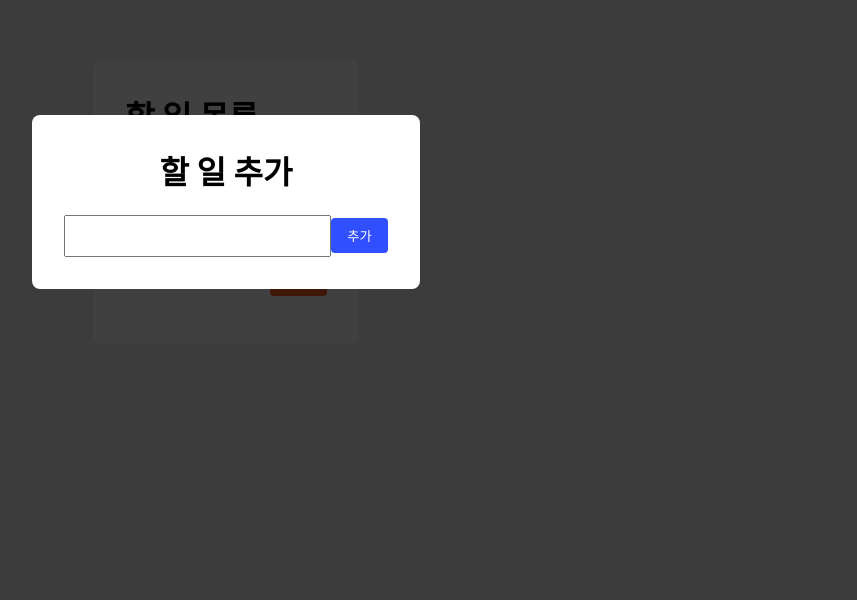
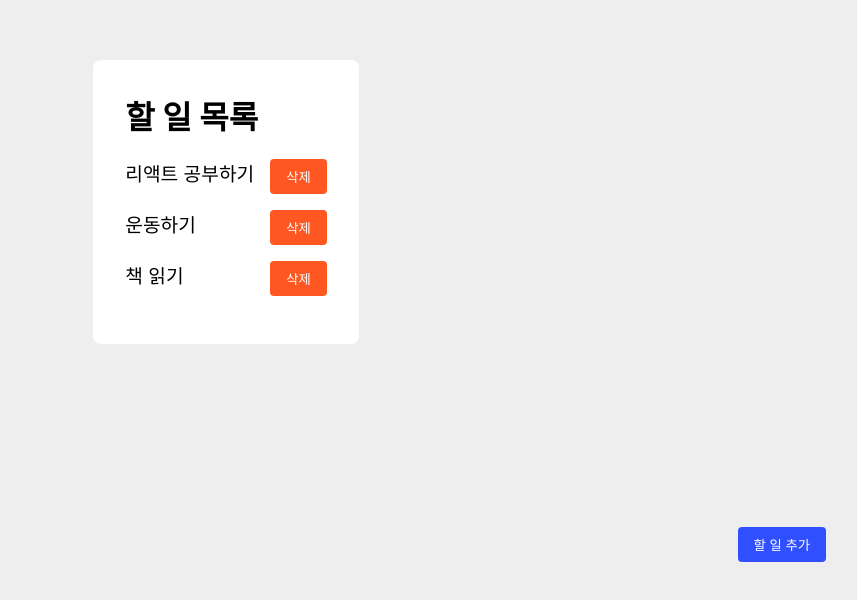
Before and after one commit to jchyeon0814/todo, a React (Create React App) app: page / in a window 1280 px wide. Shown: the part 198-798 px from the top of the page, without its empty margins (414-1271 px from the left). Built offline with nearby package versions, Linux system fonts and the light colour scheme.

Commit message:
할 일 추가 버튼 추가

```diff
--- a/src/App.tsx
+++ b/src/App.tsx
@@ -5,7 +5,7 @@
 import styled from '@emotion/styled';
 import { DataView } from 'components/DataView';
 import { TodoInput } from 'components/TodoInput';
-
+import { Button } from 'components/Button'
 
 const Container = styled.div`
   height: 100vh;
@@ -16,12 +16,22 @@
   background-color: #eeeeee;
 `;
 
+const ShowInputButton = styled.div`
+  position: absolute;
+  right: 40px;
+  bottom: 40px;
+  z-index: 1;
+`;
+
+
 function App() {
   const [todoList, setTodoList] = useState([
     '리액트 공부하기',
     '운동하기',
     '책 읽기',
   ]);
+
+  const [showTodoInput, setShowTodoInput] = useState(false);
 
   const onDelete = (todo: string) => {
     setTodoList(todoList.filter((item) => item !== todo));
@@ -31,12 +41,20 @@
     if (todo === '') return;
 
     setTodoList([...todoList, todo]);
+    setShowTodoInput(false);
   }
 
   return (
     <Container>
       <DataView title="할 일 목록" onDelete={onDelete} todoList={todoList} />
-      <TodoInput onAdd={onAdd} />
+      {showTodoInput && <TodoInput onAdd={onAdd} />}
+      <ShowInputButton>
+        <Button
+          label={showTodoInput ? '닫기' : '할 일 추가'}
+          color={showTodoInput ? undefined : '#304FFE'}
+          onClick={() => setShowTodoInput(!showTodoInput)}
+        />
+      </ShowInputButton>
     </Container>
   );
 }
```
